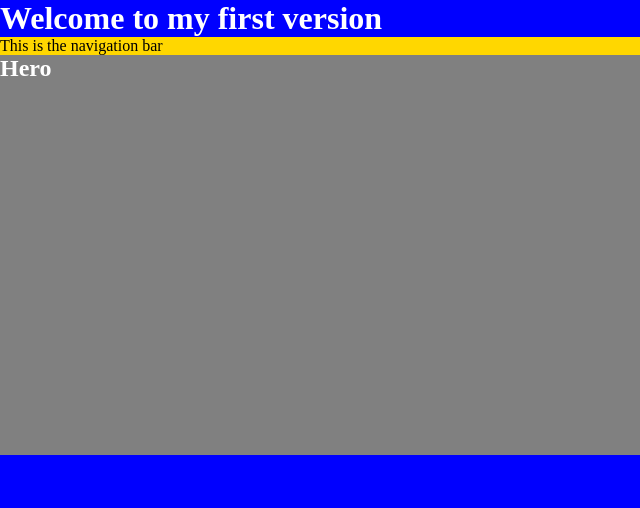
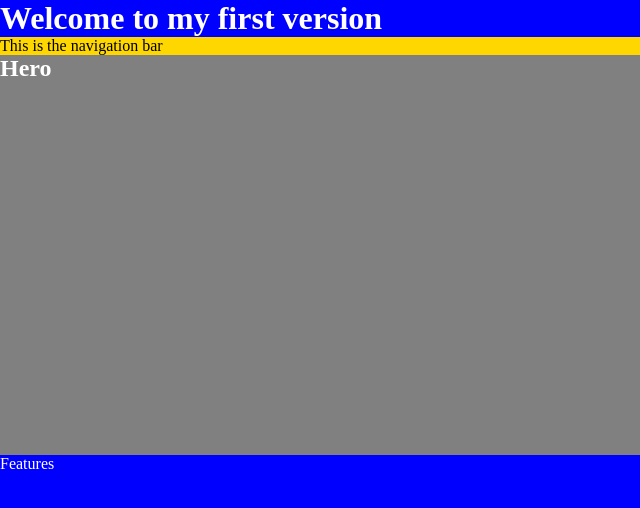
Before and after one commit to Dresaint/turin-tech-classes, a plain HTML site: page Version Control/index.html in a window 1280 px wide. Shown: the full height of the page, 0-640 px from the left. Drawn offline with Linux system fonts and the light colour scheme.

Commit message:
Update index.html

```diff
--- a/Version Control/index.html
+++ b/Version Control/index.html
@@ -14,5 +14,8 @@
     <section class="hero">
         <h2>Hero</h2>
     </section>
+    <section>
+        Features
+    </section>
 </body>
 </html>
```
